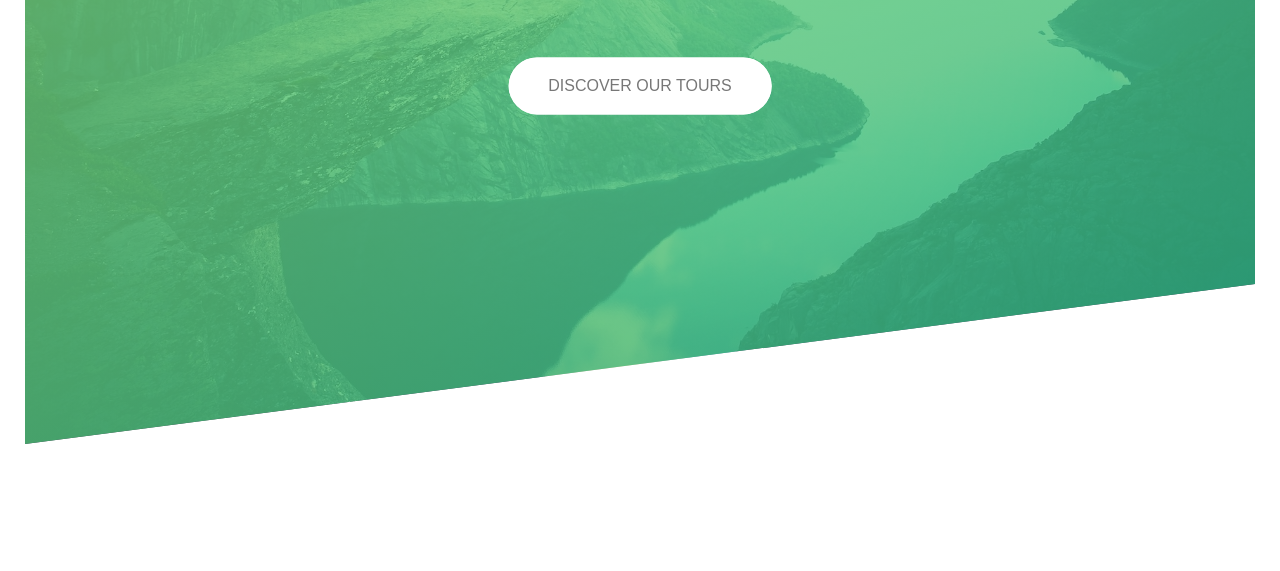
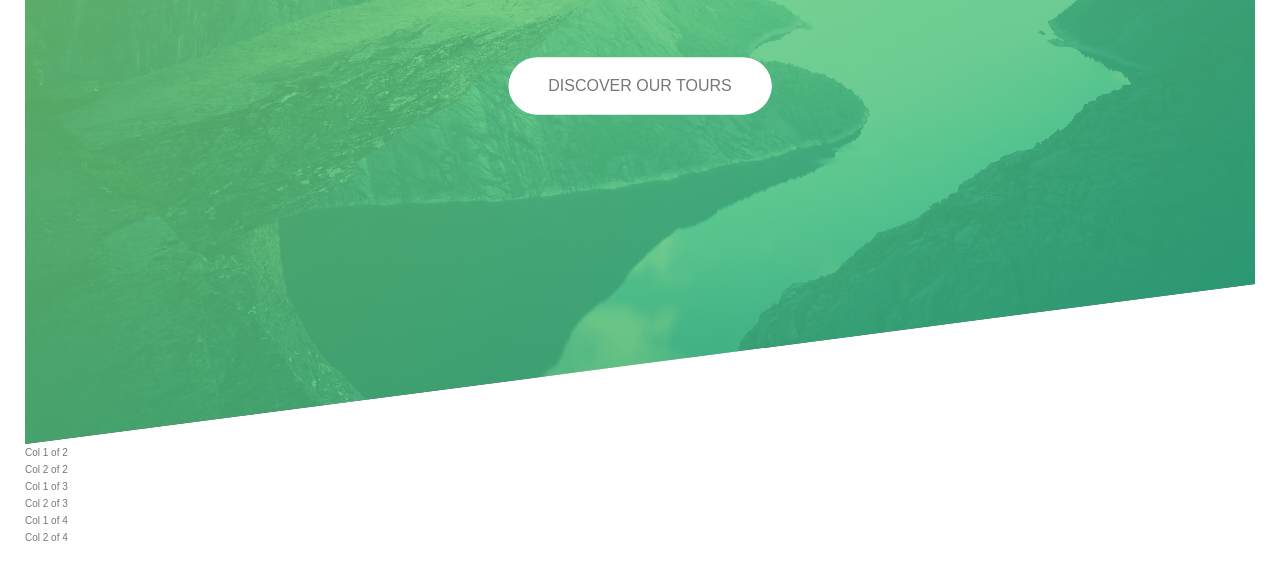
Before and after one commit to taurusilver7/natours-landing-page, a website: page index.html in a window 1280 px wide. Shown: the part 341-912 px from the top of the page. Before the commit the page ends 810 px from the top, so only its background shows below. Drawn offline with Linux system fonts and the light colour scheme.

Commit message:
grid-test-structure

```diff
--- a/index.html
+++ b/index.html
@@ -10,7 +10,7 @@
       rel="stylesheet"
       href="https://fonts.googleapis.com/css?family=Lato:100,300,400,700,900"
     />
-    <link rel="icon" href="./img/favicon.png" />
+    <link rel="shortcut icon" type="image/png" href="./img/favicon.png" />
     <link rel="stylesheet" href="./css/style.css" />
     <title>Natours | Exciting tours for adventurers</title>
   </head>
@@ -32,5 +32,21 @@
         <a href="#" class="btn btn--white btn--animate">Discover our tours</a>
       </div>
     </header>
+
+    <section class="grid-test">
+      <div class="row">
+        <div class="col-1-of-2">Col 1 of 2</div>
+        <div class="col-2-of-2">Col 2 of 2</div>
+      </div>
+      <div class="row">
+        <div class="col-1-of-3">Col 1 of 3</div>
+        <div class="col-2-of-3">Col 2 of 3</div>
+      </div>
+
+      <div class="row">
+        <div class="col-1-of-4">Col 1 of 4</div>
+        <div class="col-2-of-4">Col 2 of 4</div>
+      </div>
+    </section>
   </body>
 </html>
```
